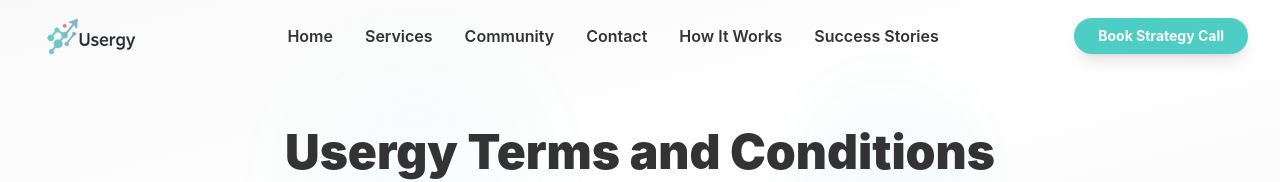
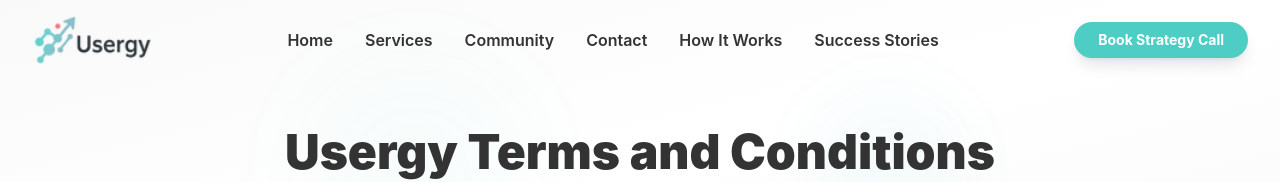
Before and after one commit to UsergyAI/usergyai, a React (Vite) app: page /terms in a window 1280 px wide. Shown: the top 182 px of the page. Built offline with nearby package versions, Linux system fonts and the light colour scheme.

Commit message:
Update logo across website
Update the header, footer, and favicon with the new logo. Upscale if possible.

```diff
--- a/src/components/Footer.tsx
+++ b/src/components/Footer.tsx
@@ -10,9 +10,9 @@ const Footer = () => {
           {/* Brand */}
           <div className="flex items-center">
             <img
-              src="/lovable-uploads/15033d4a-448f-4627-94d7-148a0449aaa9.png"
+              src="/lovable-uploads/faa37370-c81e-48f9-b23e-922deed9bddc.png"
               alt="Usergy"
-              className="h-10 w-auto filter brightness-0 invert"
+              className="h-12 w-auto filter brightness-0 invert"
             />
           </div>
 
--- a/src/components/Header.tsx
+++ b/src/components/Header.tsx
@@ -40,9 +40,9 @@ const Header = () => {
           {/* Logo */}
           <Link to="/" className="flex items-center">
             <img
-              src="/lovable-uploads/15033d4a-448f-4627-94d7-148a0449aaa9.png"
+              src="/lovable-uploads/faa37370-c81e-48f9-b23e-922deed9bddc.png"
               alt="Usergy"
-              className="h-8 sm:h-10 w-auto"
+              className="h-10 sm:h-12 w-auto"
             />
           </Link>
 
```
Also changed, not shown: public/lovable-uploads/faa37370-c81e-48f9-b23e-922deed9bddc.png (added).
